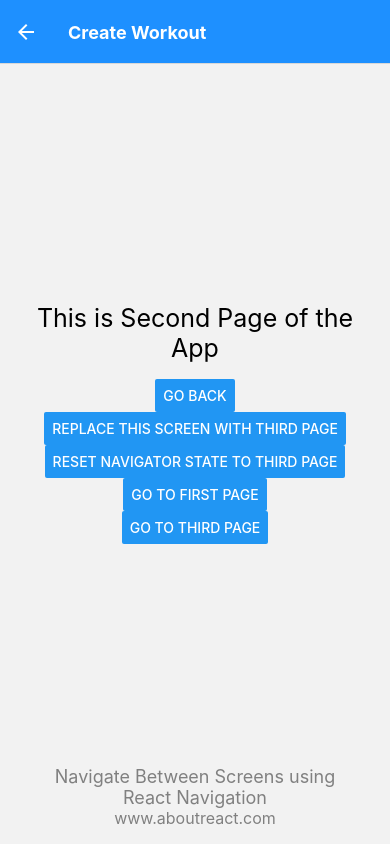
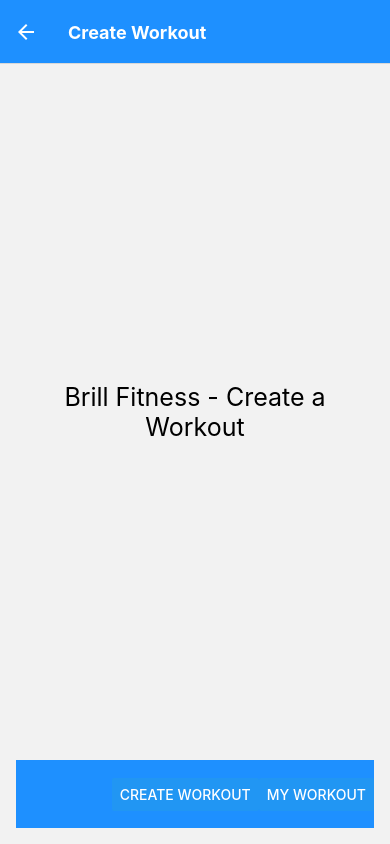
Before and after one commit to braydenpettigrew/Bril, a React Native app: screen /SecondPage in a window 390 px wide. Built offline with nearby package versions, Linux system fonts and the light colour scheme.

Commit message:
Sept 26 first commit

```diff
--- a/App.js
+++ b/App.js
@@ -22,13 +22,15 @@
           name="FirstPage"
           component={FirstPage}
           options={{
-            title: 'Home', //Set Header Title
+            headerLeft: undefined, // Gets rid of the back button in the top left
+            gestureEnabled: false,
+            title: 'Home', // Set Header Title
             headerStyle: {
-              backgroundColor: 'dodgerblue', //Set Header color
+              backgroundColor: 'dodgerblue', // Set Header color
             },
-            headerTintColor: '#fff', //Set Header text color
+            headerTintColor: '#fff', // Set Header text color
             headerTitleStyle: {
-              fontWeight: 'bold', //Set Header text style
+              fontWeight: 'bold', // Set Header text style
             },
           }}
         />
@@ -36,13 +38,15 @@
           name="SecondPage"
           component={SecondPage}
           options={{
-            title: 'Create Workout', //Set Header Title
+            headerLeft: undefined, // Gets rid of the back button in the top left
+            gestureEnabled: false,
+            title: 'Create Workout', // Set Header Title
             headerStyle: {
-              backgroundColor: 'dodgerblue', //Set Header color
+              backgroundColor: 'dodgerblue', // Set Header color
             },
-            headerTintColor: '#fff', //Set Header text color
+            headerTintColor: '#fff', // Set Header text color
             headerTitleStyle: {
-              fontWeight: 'bold', //Set Header text style
+              fontWeight: 'bold', // Set Header text style
             },
           }}
         />
@@ -50,13 +54,15 @@
           name="ThirdPage"
           component={ThirdPage}
           options={{
-            title: 'My Workouts', //Set Header Title
+            headerLeft: undefined, // Gets rid of the back button in the top left
+            gestureEnabled: false,
+            title: 'My Workouts', // Set Header Title
             headerStyle: {
-              backgroundColor: 'dodgerblue', //Set Header color
+              backgroundColor: 'dodgerblue', // Set Header color
             },
-            headerTintColor: '#fff', //Set Header text color
+            headerTintColor: '#fff', // Set Header text color
             headerTitleStyle: {
-              fontWeight: 'bold', //Set Header text style
+              fontWeight: 'bold', // Set Header text style
             },
           }}
         />
--- a/package.json
+++ b/package.json
@@ -14,7 +14,7 @@
     "expo": "~49.0.8",
     "expo-status-bar": "~1.6.0",
     "react": "18.2.0",
-    "react-native": "0.72.4",
+    "react-native": "0.72.5",
     "react-native-screens": "~3.22.0",
     "react-native-safe-area-context": "4.6.3"
   },
--- a/screens/FirstPage.js
+++ b/screens/FirstPage.js
@@ -1,5 +1,6 @@
 // Example: Switch from One Screen to another using React Navigation //
 // https://aboutreact.com/react-native-stack-navigation //
+
 import * as React from 'react';
 import { Button, View, Text, SafeAreaView, StyleSheet } from 'react-native';
 
@@ -29,7 +30,7 @@
           />
         <Button
             title="My Workout"
-            onPress={() => navigation.navigate('ThirdPage', { someParam: 'I came here from the first page!' })}
+            onPress={() => navigation.navigate('ThirdPage')}
           />
         </View>
 
--- a/screens/SecondPage.js
+++ b/screens/SecondPage.js
@@ -1,12 +1,12 @@
 // Example: Switch from One Screen to another using React Navigation //
 // https://aboutreact.com/react-native-stack-navigation //
 import * as React from 'react';
-import { Button, View, Text, SafeAreaView } from 'react-native';
+import { Button, View, Text, SafeAreaView, StyleSheet } from 'react-native';
 
 const SecondPage = ({ navigation }) => {
   return (
     <SafeAreaView style={{ flex: 1 }}>
-      <View style={{ flex: 1, padding: 16 }}>
+      <View style={{ flex: 1 , padding: 16}}>
         <View
           style={{
             flex: 1,
@@ -19,47 +19,38 @@
               textAlign: 'center',
               marginBottom: 16
             }}>
-            This is Second Page of the App
+            Brill Fitness - Create a Workout
           </Text>
-          <Button title="Go back" onPress={() => navigation.goBack()} />
-          <Button
-            title="Replace this screen with Third Page"
-            onPress={() =>
-              navigation.replace('ThirdPage', {
-                someParam: 'Param',
-              })
-            }
+        </View>
+        <View style={styles.buttonStyle}>
+        <Button
+            onPress={() => navigation.navigate('SecondPage')}
+            title="Create Workout"
           />
-          <Button
-            title="Reset navigator state to Third Page"
-            onPress={() =>
-              navigation.reset({
-                index: 0,
-                routes: [
-                  {
-                    name: 'ThirdPage',
-                    params: { someParam: 'reset' },
-                  },
-                ],
-              })
-            }
-          />
-          <Button title="Go to First Page" onPress={() => navigation.navigate('FirstPage')} />
-          <Button
-            title="Go to Third Page"
-            onPress={() => navigation.navigate('ThirdPage', { someParam: 'I came here from the second page!' })}
+        <Button
+            title="My Workout"
+            onPress={() => navigation.navigate('ThirdPage')}
           />
         </View>
-        <Text style={{ fontSize: 18, textAlign: 'center', color: 'grey' }}>
-          Navigate Between Screens using{'\n'}React Navigation
-        </Text>
-        <Text
-          style={{ fontSize: 16, textAlign: 'center', color: 'grey' }}>
-          www.aboutreact.com
-        </Text>
+
       </View>
     </SafeAreaView>
   );
 }
 
+const styles = StyleSheet.create({
+  buttonStyle: {
+    flex: .1,
+    backgroundColor: "dodgerblue",
+    width: '100%',
+    alignItems: 'center',
+    justifyContent: 'flex-end',
+    flexDirection: 'row', // Makes the buttons side by side
+  }
+})
+
 export default SecondPage;
+{/* <Button
+  title="Go to Third Page"
+  onPress={() => navigation.navigate('ThirdPage', { someParam: 'I came here from the second page!' })}
+/> */}
--- a/screens/ThirdPage.js
+++ b/screens/ThirdPage.js
@@ -1,12 +1,13 @@
 // Example: Switch from One Screen to another using React Navigation //
 // https://aboutreact.com/react-native-stack-navigation //
 import * as React from 'react';
-import { Button, View, Text, SafeAreaView } from 'react-native';
+import { Button, View, Text, SafeAreaView, StyleSheet } from 'react-native';
 
-const ThirdPage = ({ route, navigation }) => {
+// const ThirdPage = ({ route, navigation }) => {
+const ThirdPage = ({ navigation }) => {
   return (
     <SafeAreaView style={{ flex: 1 }}>
-      <View style={{ flex: 1, padding: 16 }}>
+      <View style={{ flex: 1 , padding: 16}}>
         <View
           style={{
             flex: 1,
@@ -19,41 +20,34 @@
               textAlign: 'center',
               marginBottom: 16
             }}>
-            This is Third Page of the App {'\n'} {route.params.someParam}
+            Brill Fitness - My Workouts
           </Text>
-          { route.params.someParam != 'reset' ?
-            <Button title="Go back" onPress={() => navigation.goBack()} />
-            :null
-          }
-          <Button
+        </View>
+        <View style={styles.buttonStyle}>
+        <Button
             onPress={() => navigation.navigate('SecondPage')}
-            title="Go to Second Page"
+            title="Create Workout"
           />
-          <Button
-            title="Reset navigator to First Page"
-            onPress={() =>
-              navigation.reset({
-                index: 0,
-                routes: [
-                  {
-                    name: 'FirstPage',
-                    params: { someParam: 'reset' },
-                  },
-                ],
-              })
-            }
+        <Button
+            title="My Workout"
+            onPress={() => navigation.navigate('ThirdPage')}
           />
         </View>
-        <Text style={{ fontSize: 18, textAlign: 'center', color: 'grey' }}>
-          Navigate Between Screens using{'\n'}React Navigation
-        </Text>
-        <Text
-          style={{ fontSize: 16, textAlign: 'center', color: 'grey' }}>
-          www.aboutreact.com
-        </Text>
+
       </View>
     </SafeAreaView>
   );
 }
 
+const styles = StyleSheet.create({
+  buttonStyle: {
+    flex: .1,
+    backgroundColor: "dodgerblue",
+    width: '100%',
+    alignItems: 'center',
+    justifyContent: 'flex-end',
+    flexDirection: 'row', // Makes the buttons side by side
+  }
+})
+
 export default ThirdPage;
```
Also changed, not shown: 1 other file (tests, documents, lock files or other folders).
